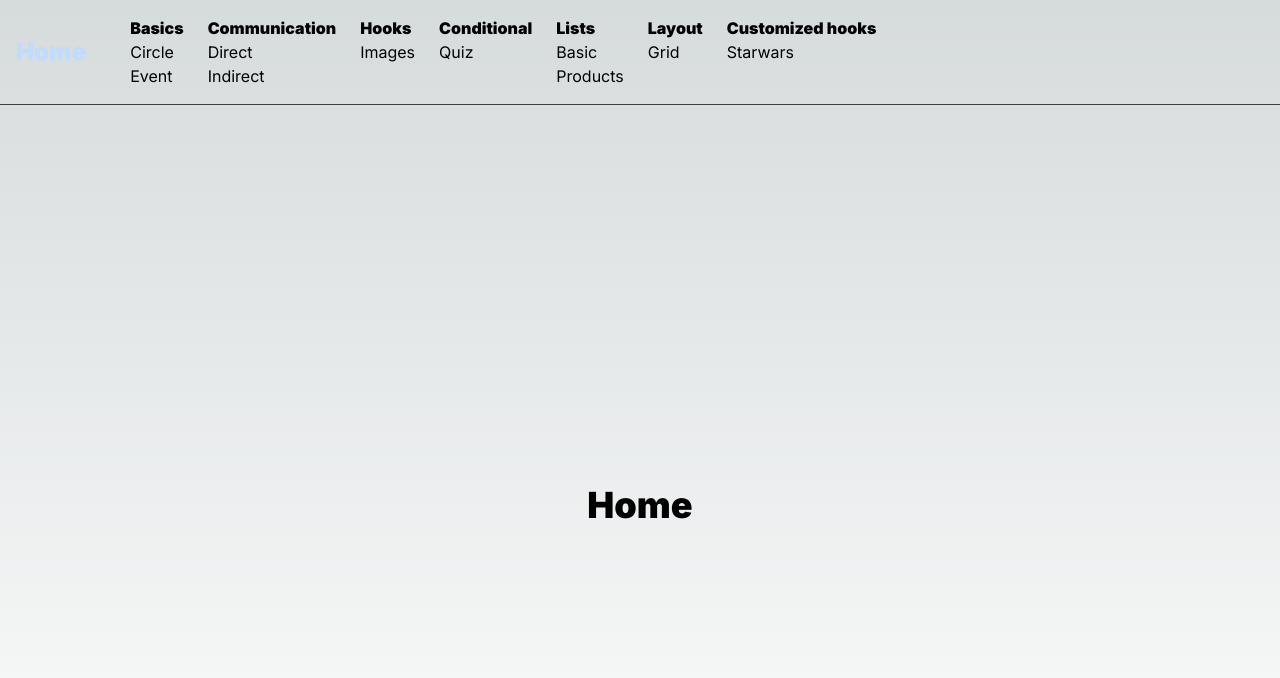
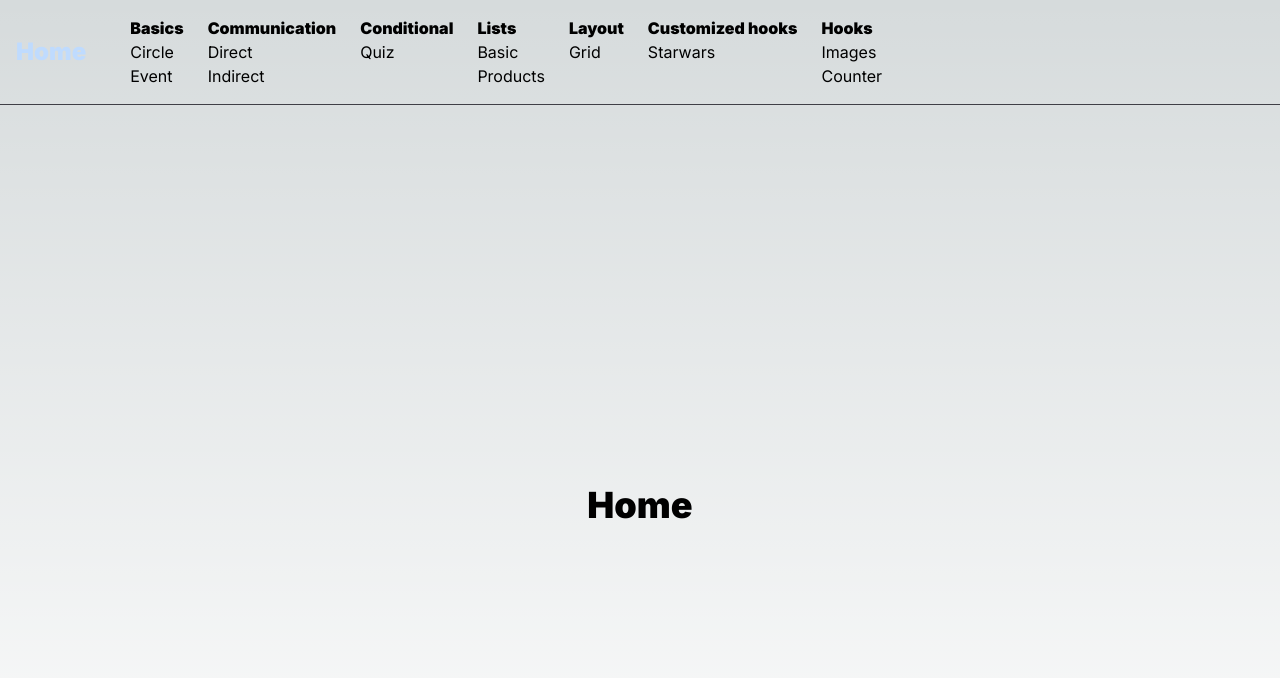
Before and after one commit to yan-levy/intense-react, a Next.js app: page / in a window 1280 px wide. Shown: the top 678 px of the page. Built offline with nearby package versions, Linux system fonts and the light colour scheme.

Commit message:
✨ feat: add counter at hooks

```diff
--- a/src/app/components/navbar/Navbar.tsx
+++ b/src/app/components/navbar/Navbar.tsx
@@ -37,12 +37,7 @@ function Navbar() {
                 Indirect
               </Link>
             </div>
-            <div className="flex flex-col">
-              <h1 className="font-black">Hooks</h1>
-              <Link href={"pages/hooks/images"} className="hover:opacity-80">
-                Images
-              </Link>
-            </div>
+
             <div>
               <h1 className="font-black">Conditional</h1>
               <Link
@@ -73,6 +68,15 @@ function Navbar() {
                 Starwars
               </Link>
             </div>
+            <div className="flex flex-col">
+              <h1 className="font-black">Hooks</h1>
+              <Link href={"pages/hooks/images"} className="hover:opacity-80">
+                Images
+              </Link>
+              <Link href={"pages/hooks/counter"} className="hover:opacity-80">
+                Counter
+              </Link>
+            </div>
           </li>
         </ul>
       </nav>
```
